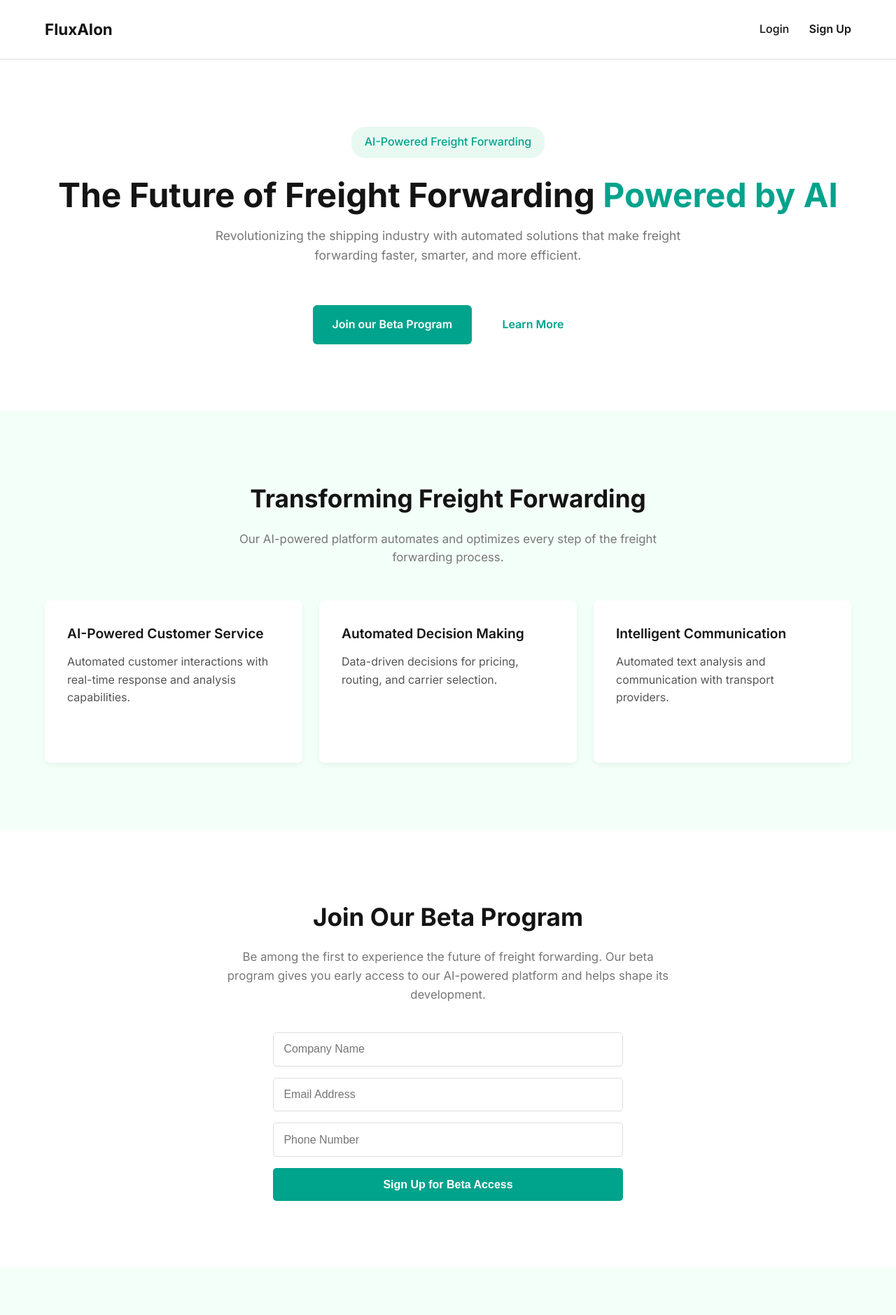
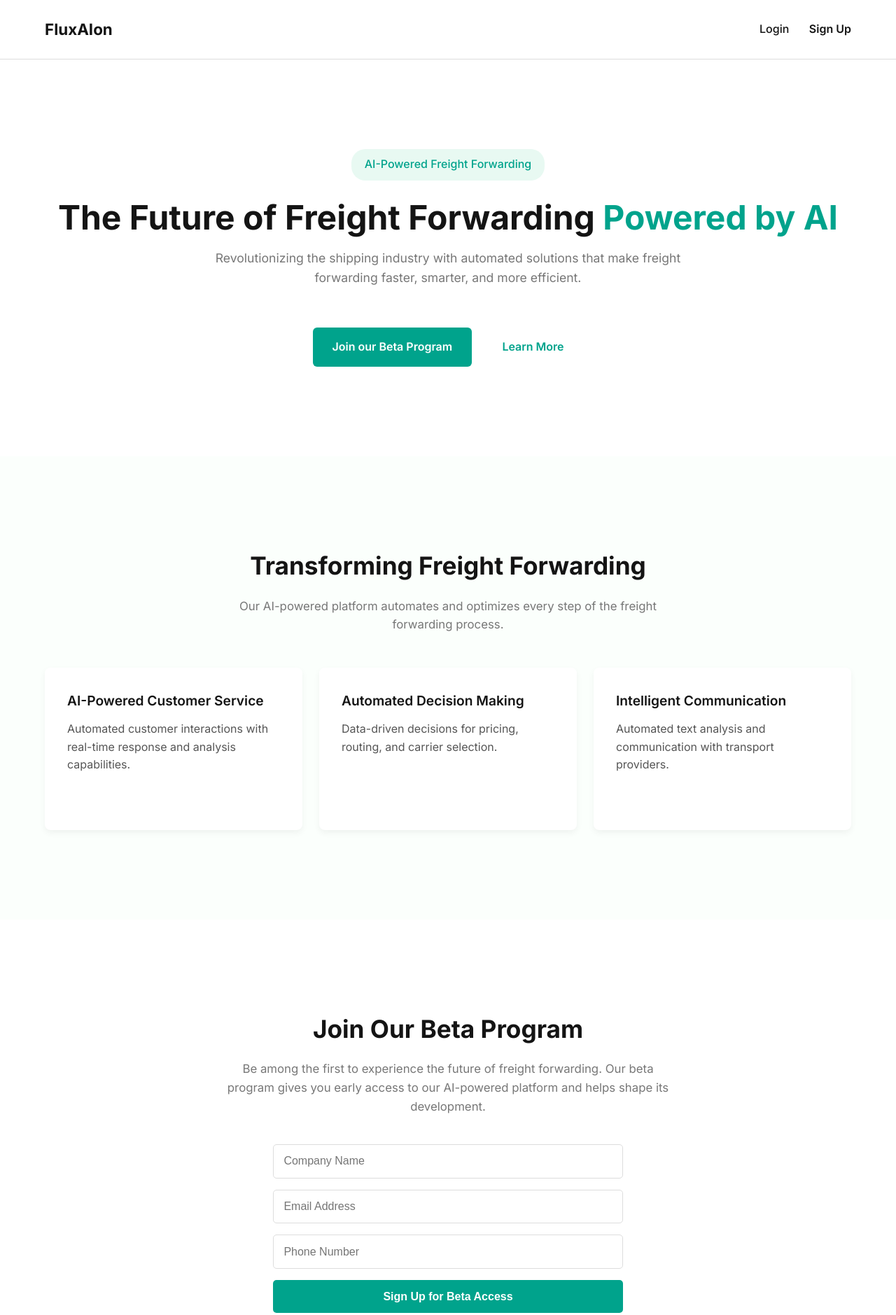
Before and after one commit to Mihain5/fluxaion, a plain HTML site: page index.html in a window 1280 px wide. Shown: the top 1879 px of the page at 70% size. Drawn offline with Linux system fonts and the light colour scheme.

Commit message:
Update index.html

```diff
--- a/index.html
+++ b/index.html
@@ -21,8 +21,8 @@
       --medium-text-color: #555;
       --light-text-color: #777;
       --section-bg-1: #ffffff;        /* White */
-      /* VERY LIGHT green that’s barely noticeable */
-      --section-bg-2: #f3fff9;
+      /* Even lighter green – nearly transparent */
+      --section-bg-2: #fbfffc;
       --footer-bg: #1b1e22;           /* Dark footer */
     }
 
@@ -83,7 +83,7 @@
     /* HERO SECTION (white bg) */
     .hero {
       background-color: var(--section-bg-1);
-      padding: 6rem 0; /* nice tall hero */
+      padding: 8rem 0; /* increased for more length */
       text-align: center;
     }
     .hero-badge {
@@ -145,7 +145,7 @@
     /* FEATURES SECTION (very light green) */
     .features {
       background-color: var(--section-bg-2);
-      padding: 6rem 0; /* also tall */
+      padding: 8rem 0; /* increased for more length */
       text-align: center;
     }
     .features h2 {
@@ -188,7 +188,7 @@
     /* BETA PROGRAM SECTION (white bg) */
     .beta {
       background-color: var(--section-bg-1);
-      padding: 6rem 0;
+      padding: 8rem 0; /* increased for more length */
       text-align: center;
     }
     .beta h2 {
@@ -234,7 +234,7 @@
     /* VISION SECTION (very light green) */
     .vision {
       background-color: var(--section-bg-2);
-      padding: 6rem 0;
+      padding: 8rem 0; /* increased for more length */
       text-align: center;
     }
     .vision h2 {
@@ -446,7 +446,7 @@
       </div>
       <div class="footer-col">
         <h4>Contact</h4>
-        <p>Email: contact@FluxAIon.com</p>
+        <p>Email: contact@fluxaion.com</p>
         <p>Phone: +45 XX XX XX XX</p>
         <p>Address: 123 AI Street, Logistics City</p>
       </div>
```
